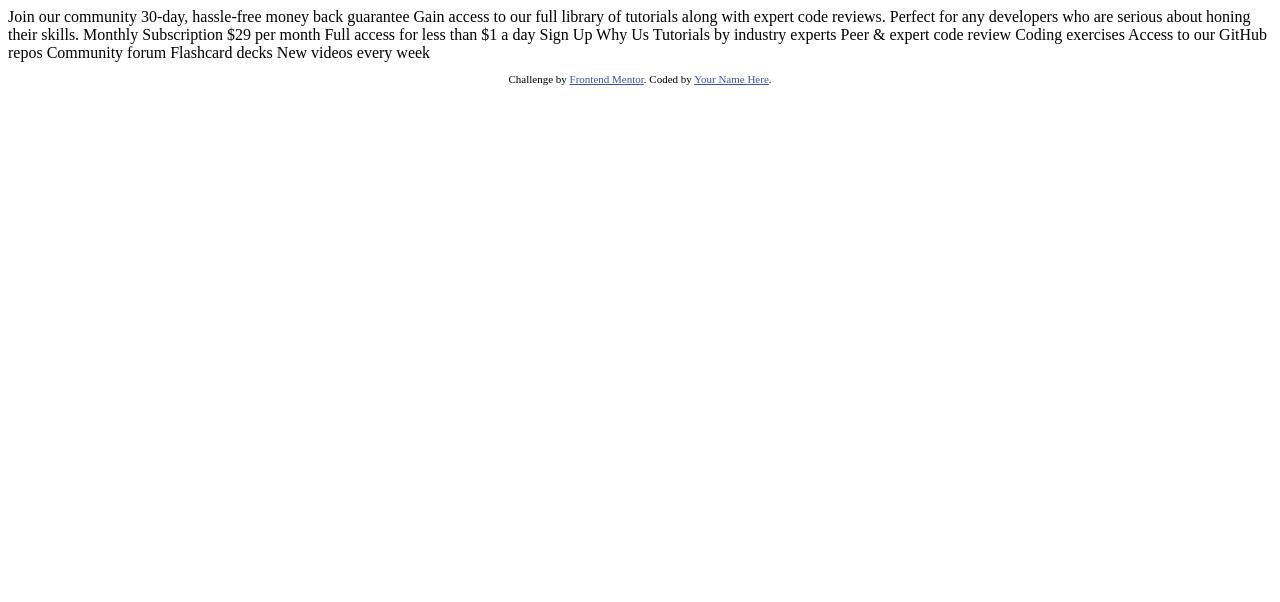
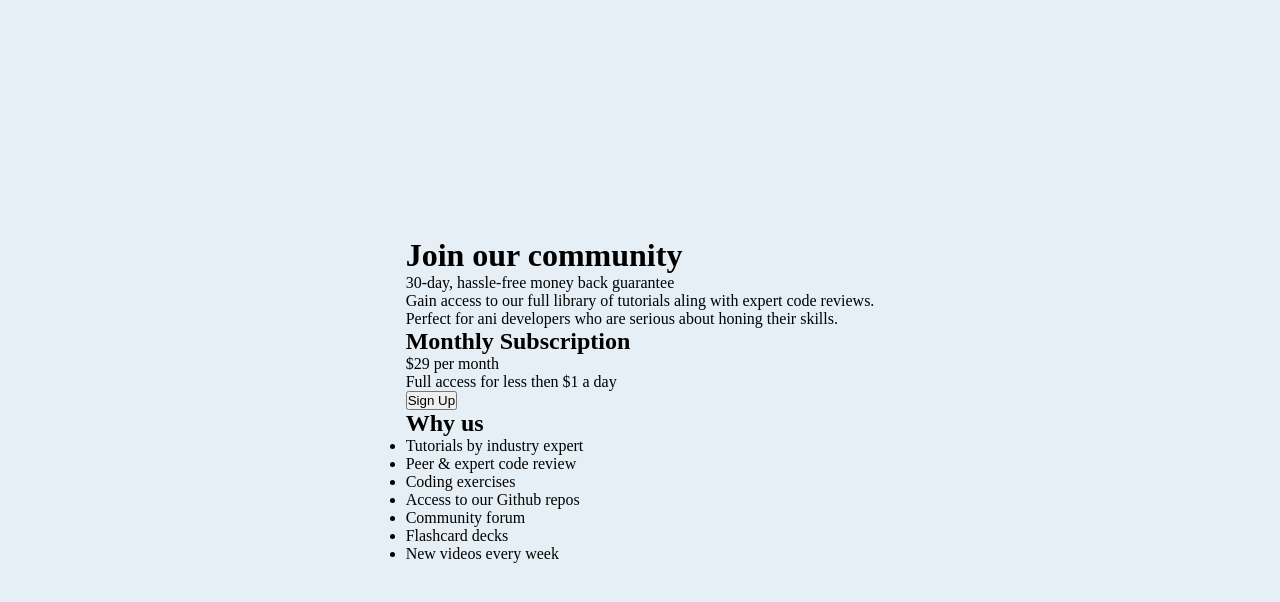
Before and after one commit to rmrantunes/single-price-grid-component, a plain HTML site: page index.html in a window 1280 px wide. Drawn offline with Linux system fonts and the light colour scheme.

Commit message:
index initialy finished

```diff
--- a/index.html
+++ b/index.html
@@ -1,50 +1,63 @@
 <!DOCTYPE html>
 <html lang="en">
+
 <head>
   <meta charset="UTF-8">
   <meta name="viewport" content="width=device-width, initial-scale=1.0"> <!-- displays site properly based on user's device -->
 
   <link rel="icon" type="image/png" sizes="32x32" href="./images/favicon-32x32.png">
+  <link href="https://fonts.googleapis.com/css2?family=Karla:wght@400;700&display=swap" rel="stylesheet">
+  <link rel="stylesheet" href="main.css">
 
   <title>Frontend Mentor | Single Price Grid Component</title>
 
   <!-- Feel free to remove these styles or customise in your own stylesheet 👍 -->
   <style>
-    .attribution { font-size: 11px; text-align: center; }
-    .attribution a { color: hsl(228, 45%, 44%); }
+    .attribution {
+      font-size: 11px;
+      text-align: center;
+    }
+
+    .attribution a {
+      color: hsl(228, 45%, 44%);
+    }
   </style>
 </head>
+
 <body>
-  Join our community
+  <main class="card">
+    <div class="community">
+      <h1>Join our community</h1>
+      <span>30-day, hassle-free money back guarantee</span>
+      <p>Gain access to our full library of tutorials aling with expert code reviews.</p>
+      <p>Perfect for ani developers who are serious about honing their skills.</p>
+    </div>
 
-  30-day, hassle-free money back guarantee
+    <div class="subscription">
+      <h2 class="h2-title">Monthly Subscription</h2>
+      <div class="subscription__value">
+        <span>$29</span>
+        <span>per month</span>
+      </div>
 
-  Gain access to our full library of tutorials along with expert code reviews.
-  Perfect for any developers who are serious about honing their skills.
+      <p>Full access for less then $1 a day</p>
 
-  Monthly Subscription
+      <button type="submit" class="subscription__btn">Sign Up</button>
+    </div>
 
-  &dollar;29 per month
+    <div class="why-us">
+      <h2 class="h2-title">Why us</h2>
+      <ul class="why-us__list">
+        <li class="why-us__item">Tutorials by industry expert</li>
+        <li class="why-us__item">Peer & expert code review</li>
+        <li class="why-us__item">Coding exercises</li>
+        <li class="why-us__item">Access to our Github repos</li>
+        <li class="why-us__item">Community forum</li>
+        <li class="why-us__item">Flashcard decks</li>
+        <li class="why-us__item">New videos every week</li>
+      </ul>
+    </div>
+  </main>
+</body>
 
-  Full access for less than &dollar;1 a day
-
-  Sign Up
-
-  Why Us
-
-  Tutorials by industry experts
-  Peer &amp; expert code review
-  Coding exercises
-  Access to our GitHub repos
-  Community forum
-  Flashcard decks
-  New videos every week
-
-  <footer>
-    <p class="attribution">
-      Challenge by <a href="https://www.frontendmentor.io?ref=challenge" target="_blank">Frontend Mentor</a>.
-      Coded by <a href="#">Your Name Here</a>.
-    </p>
-  </footer>
-</body>
 </html>
--- /dev/null
+++ b/main.scss
@@ -0,0 +1,20 @@
+$cyan: hsl(179, 62%, 43%);
+$yellow: hsl(71, 73%, 54%);
+$light-gray: hsl(204, 43%, 93%);
+$grayish-blue: hsl(218, 22%, 67%);
+
+* {
+  margin: 0;
+  padding: 0;
+  box-sizing: border-box;
+}
+
+body {
+  width: 100%;
+  height: 100vh;
+  display: flex;
+  align-items: center;
+  justify-content: center;
+
+  background-color: $light-gray;
+}
```
Also changed, not shown: main.css (added), 1 other file.
